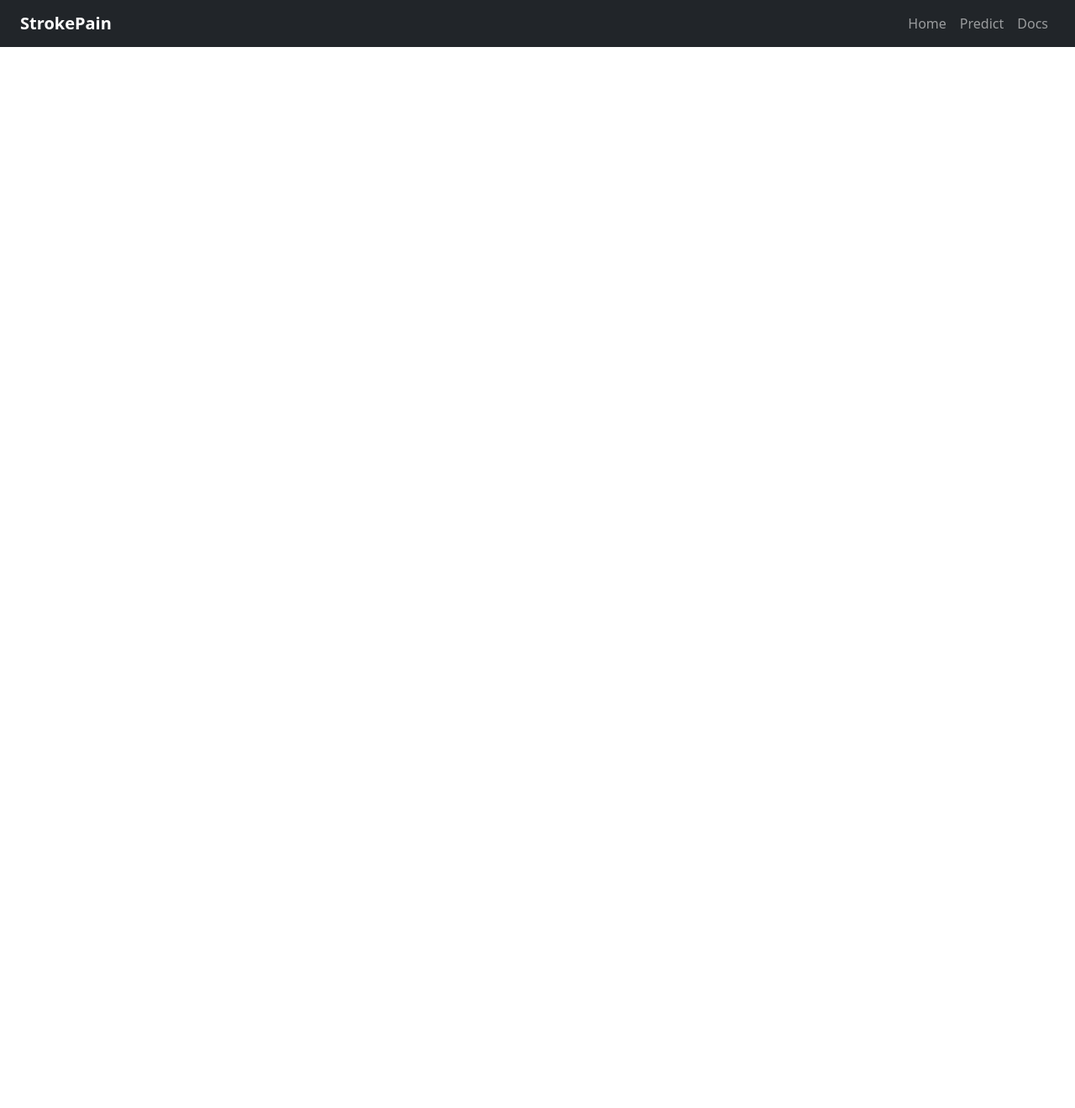
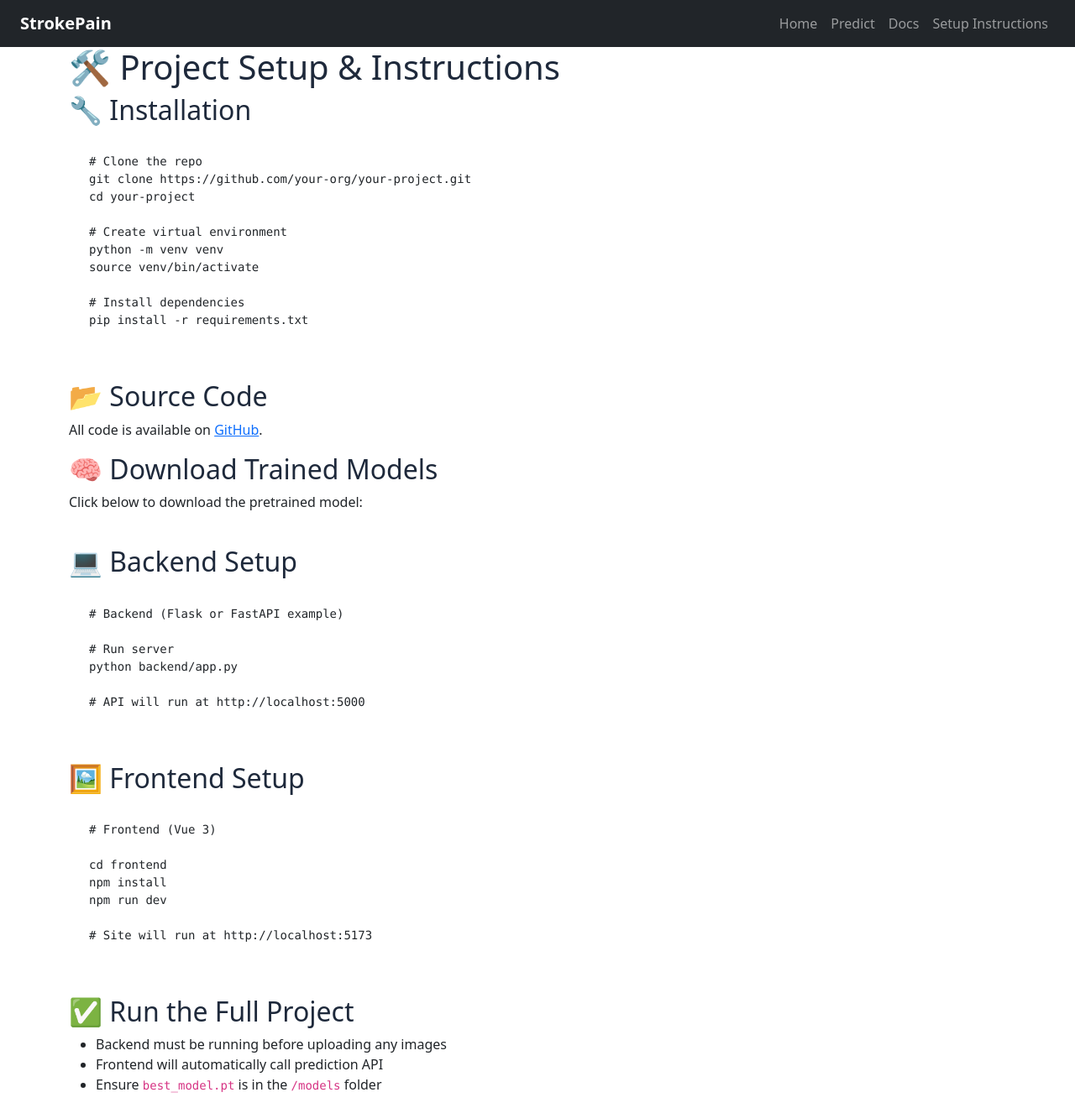
Before and after one commit to mdinle/stroke-pain-app, a Vue app in the folder frontend/: page /setup in a window 1280 px wide. Shown: the whole page at 84% size. Before the commit the page ends 800 px from the top, so only its background shows below. Built offline with nearby package versions, Linux system fonts and the light colour scheme.

Commit message:
new page setup instruction

```diff
--- a/frontend/src/components/NavBar.vue
+++ b/frontend/src/components/NavBar.vue
@@ -19,6 +19,9 @@
       <li class="nav-item">
         <router-link to="/Docs" class="nav-link">Docs</router-link>
       </li>
+      <li class="nav-item">
+        <router-link to="/Setup" class="nav-link">Setup Instructions</router-link>
+      </li>
     </ul>
   </div>
 </nav>
--- a/frontend/src/router/index.js
+++ b/frontend/src/router/index.js
@@ -2,12 +2,13 @@ import { createRouter, createWebHistory } from 'vue-router'
 import HomePage from '@/views/HomePage.vue'
 import PredictPage from '@/views/PredictPage.vue'
 import Docs from '@/views/Docs.vue'
-
+import Setup from '@/views/Setup.vue'  // case sensitive!
 
 const routes = [
   { path: '/', name: 'Home', component: HomePage },
   { path: '/predict', name: 'Predict', component: PredictPage },
-  { path: '/docs', name: 'Docs', component: Docs }
+  { path: '/docs', name: 'Docs', component: Docs },
+  { path: '/setup', name: 'Setup', component: Setup }
 ]
 
 const router = createRouter({
--- /dev/null
+++ b/frontend/src/views/setup.vue
@@ -0,0 +1,86 @@
+<template>
+  <div class="container mx-auto p-6 max-w-5xl">
+    <h1 class="text-3xl font-bold mb-6">🛠 Project Setup & Instructions</h1>
+
+    <!-- Section: Install Instructions -->
+    <section class="mb-10">
+      <h2 class="text-xl font-semibold mb-2">🔧 Installation</h2>
+      <pre class="bg-gray-100 p-4 rounded text-sm overflow-auto">
+# Clone the repo
+git clone https://github.com/your-org/your-project.git
+cd your-project
+
+# Create virtual environment
+python -m venv venv
+source venv/bin/activate
+
+# Install dependencies
+pip install -r requirements.txt
+      </pre>
+    </section>
+
+    <!-- Section: GitHub Code -->
+    <section class="mb-10">
+      <h2 class="text-xl font-semibold mb-2">📂 Source Code</h2>
+      <p>All code is available on <a href="https://github.com/your-org/your-project" class="text-blue-600 underline">GitHub</a>.</p>
+    </section>
+
+    <!-- Section: Model Download -->
+    <section class="mb-10">
+      <h2 class="text-xl font-semibold mb-2">🧠 Download Trained Models</h2>
+      <p>Click below to download the pretrained model:</p>
+      <a
+        href="/models/best_model.pt"
+        class="inline-block bg-blue-600 text-white px-4 py-2 mt-2 rounded hover:bg-blue-700"
+        download
+      >Download best_model.pt</a>
+    </section>
+
+    <!-- Section: Backend Instructions -->
+    <section class="mb-10">
+      <h2 class="text-xl font-semibold mb-2">💻 Backend Setup</h2>
+      <pre class="bg-gray-100 p-4 rounded text-sm overflow-auto">
+# Backend (Flask or FastAPI example)
+
+# Run server
+python backend/app.py
+
+# API will run at http://localhost:5000
+      </pre>
+    </section>
+
+    <!-- Section: Frontend Instructions -->
+    <section class="mb-10">
+      <h2 class="text-xl font-semibold mb-2">🖼 Frontend Setup</h2>
+      <pre class="bg-gray-100 p-4 rounded text-sm overflow-auto">
+# Frontend (Vue 3)
+
+cd frontend
+npm install
+npm run dev
+
+# Site will run at http://localhost:5173
+      </pre>
+    </section>
+
+    <!-- Section: Final Tips -->
+    <section class="mb-10">
+      <h2 class="text-xl font-semibold mb-2">✅ Run the Full Project</h2>
+      <ul class="list-disc ml-6">
+        <li>Backend must be running before uploading any images</li>
+        <li>Frontend will automatically call prediction API</li>
+        <li>Ensure <code>best_model.pt</code> is in the <code>/models</code> folder</li>
+      </ul>
+    </section>
+  </div>
+</template>
+
+<script setup>
+// nothing needed unless dynamic model link
+</script>
+
+<style scoped>
+h1, h2 {
+  color: #1e293b;
+}
+</style>
```
